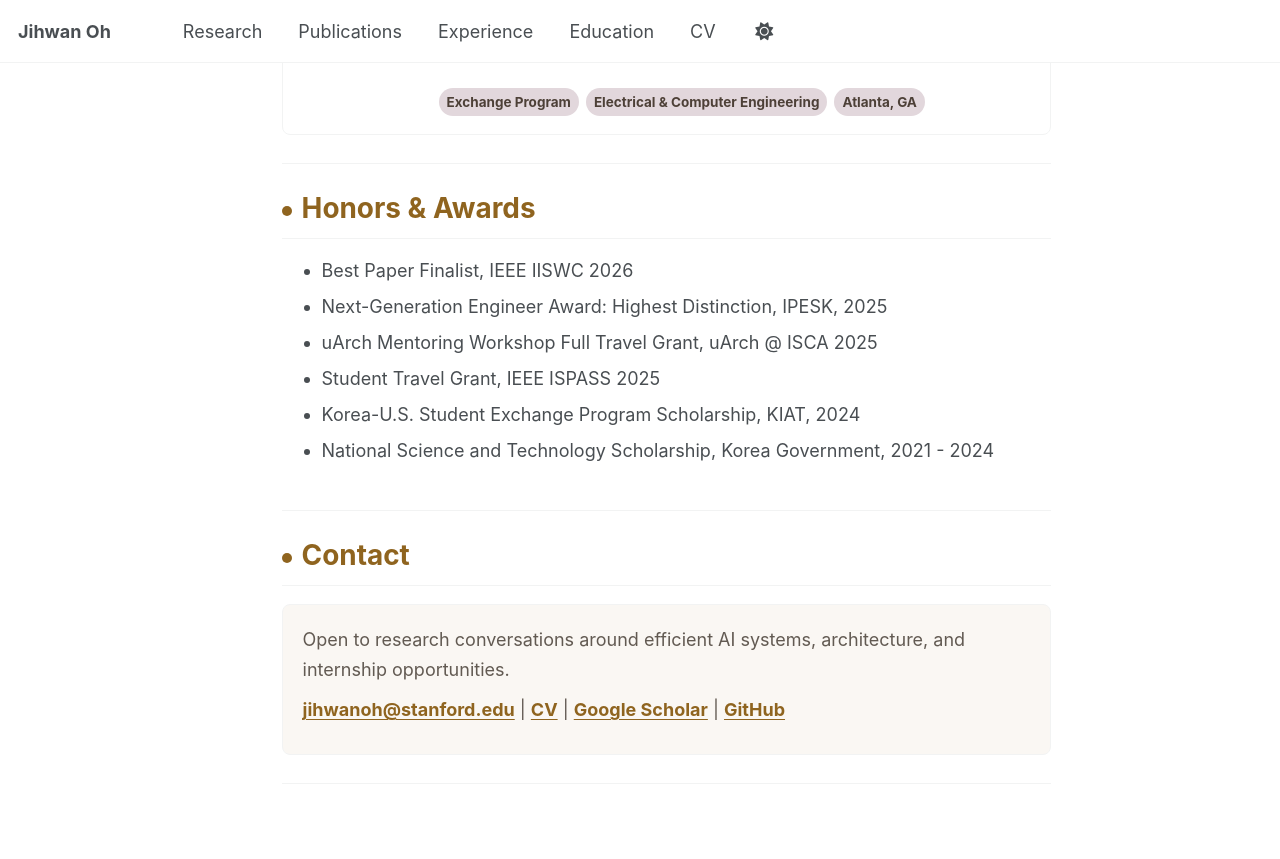
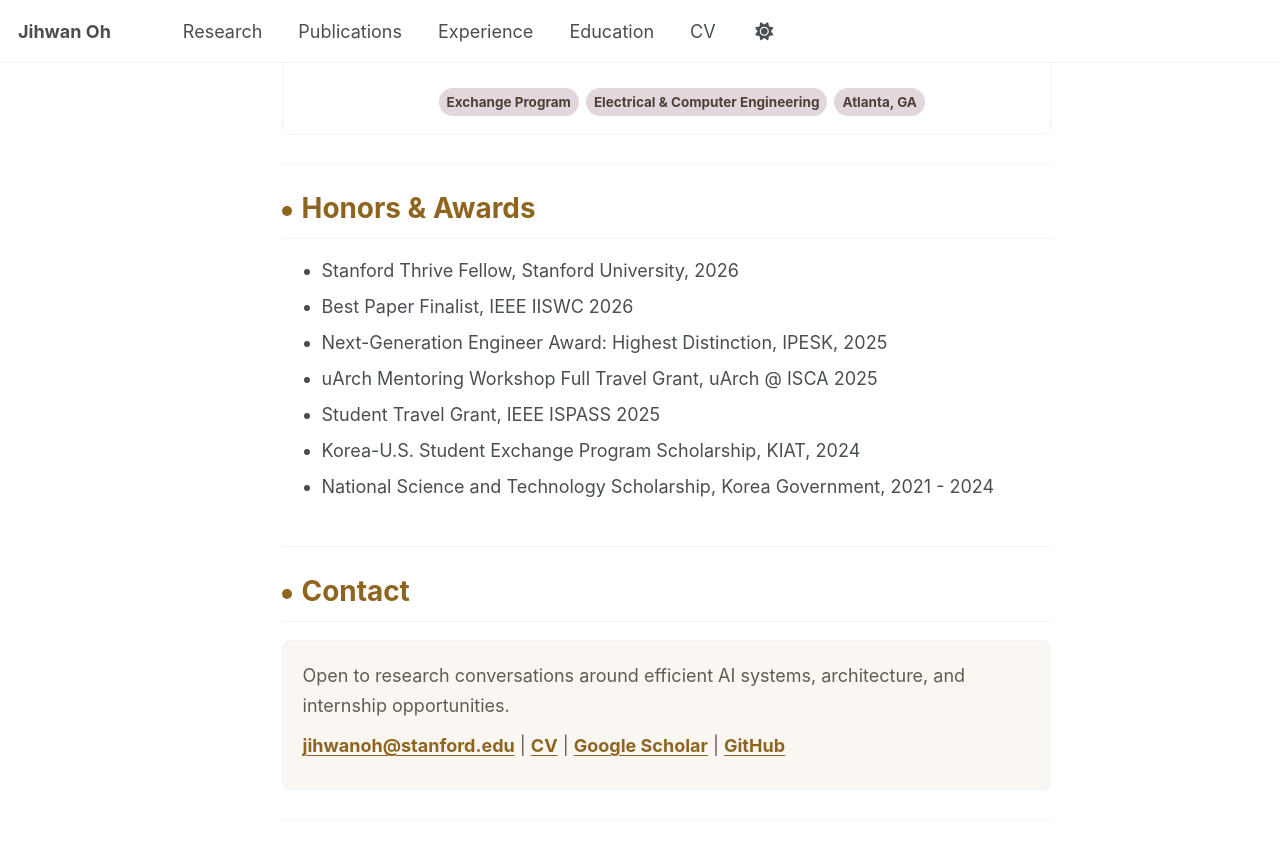
Before and after one commit to jihwan01/jihwan01.github.io, a Jekyll site: the page built from _pages/about.md, in a window 1280 px wide and 900 px high, scrolled down 3738 px. Shown: the top 859 px of the window. Built offline with Jekyll 4.4.1, drawn with Linux system fonts in a browser that asks for light colours; a script that is not in the unit is left out.

Commit message:
Add Stanford Thrive fellowship

```diff
--- a/_pages/about.md
+++ b/_pages/about.md
@@ -622,7 +622,8 @@ redirect_from:
   <section class="jo-section" id="honors">
     <h2>Honors & Awards</h2>
     <ul>
-      <li>Best Paper Finalist, IEEE IISWC 2026</li><li>Next-Generation Engineer Award: Highest Distinction, IPESK, 2025</li>
+      <li>Stanford Thrive Fellow, Stanford University, 2026</li>
+    <li>Best Paper Finalist, IEEE IISWC 2026</li><li>Next-Generation Engineer Award: Highest Distinction, IPESK, 2025</li>
       <li>uArch Mentoring Workshop Full Travel Grant, uArch @ ISCA 2025</li>
       <li>Student Travel Grant, IEEE ISPASS 2025</li>
       <li>Korea-U.S. Student Exchange Program Scholarship, KIAT, 2024</li>
```
